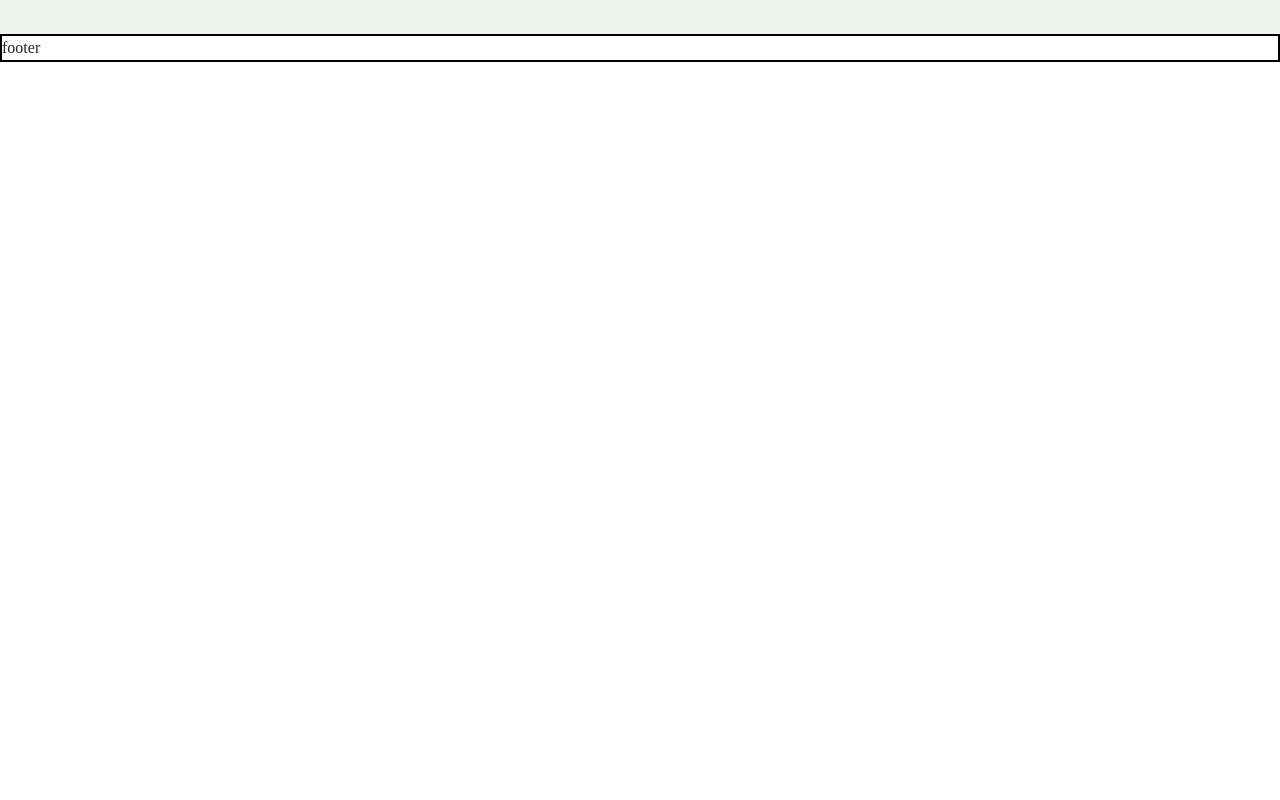
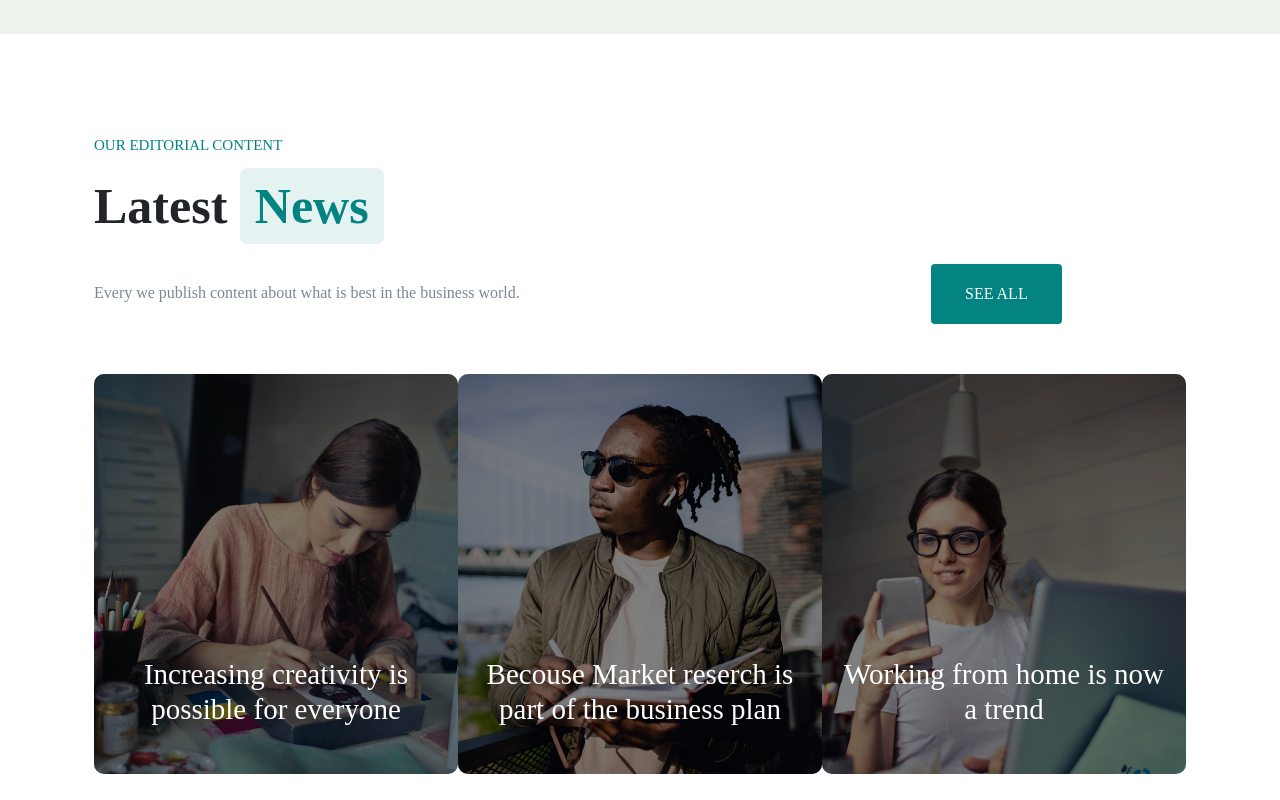
Before and after one commit to Lore0905/proj-html-vuejs, a Vue app: page / in a window 1280 px wide. Shown: the part 4040-4840 px from the top of the page. Before the commit the page ends 4102 px from the top, so only its background shows below. Built offline with nearby package versions, Linux system fonts and the light colour scheme; a small style sheet from the web is missing.

Commit message:
latest news

```diff
--- /dev/null
+++ b/src/components/CardNews.vue
@@ -0,0 +1,115 @@
+<template >
+    <div class="card-news-wrapping">
+
+        <div class="background-img">
+            <img :src="require('../assets/' + details.img + '.jpg')" alt="details.title">
+        </div>
+
+        <div class="text">
+
+            <div class="row">
+
+                <!-- col -->
+                <div class="col-6">
+                    <div class="hover-appears">
+                        <div>
+                            <i class="fas fa-user-alt"></i>
+                        </div>
+                        <!-- author name-->
+                        <div>
+                            {{details.author}}
+                        </div>
+                    </div>
+                </div>
+
+                <!-- col -->
+                <div class="col-6">
+                    <div class="hover-appears">
+                        <div>
+                            <i class="far fa-clock"></i>
+                        </div>
+                        <!-- day upload -->
+                        <div>
+                            2 Days Ago
+                        </div>
+                    </div>
+                </div>
+
+            </div>
+
+            <!-- title -->
+            <h6>{{details.title}}</h6>
+
+            <!-- paragrafo -> solo in hover -->
+            <div class="hover-appears">
+                <p>Lorem ipsum dolor sit, amet consectetur adipisicing elit.</p>
+            </div>
+        </div>
+    </div>
+</template>
+
+<script>
+export default {
+    name: "CardNews",
+    props:{
+        details: Object
+    }
+}
+</script>
+
+<style lang="scss">
+.card-news-wrapping{
+    width: 400px;
+    height: 400px;
+    position: relative;
+    overflow: hidden;
+    border-radius: 10px;
+    .background-img{
+        width: 100%;
+        height: 100%;
+        overflow: hidden;
+        img{
+            width: 100%;
+            height: 100%;
+            object-fit: cover;
+        }
+    }
+    .text{
+        width: 100%;
+        height: 100%;
+        background-color: rgba($color: #000000, $alpha: 0.5);
+        position: absolute;
+        top: 0;
+        color: white;
+        display: flex;
+        flex-direction: column;
+        justify-content: end;
+        text-align: center;
+        padding: 30px 20px;
+        .row{
+            flex-grow: 1;
+            .col-6{
+                .hover-appears > div{
+                    float: left;
+                }
+                i{
+                    padding: 0px 10px;
+                }
+            }
+        }
+        h6{
+            font-size: 29px;
+            padding: 10px 0;
+        }
+    }
+}
+
+// active
+.hover-appears{
+    display: none;
+}
+.card-news-wrapping:hover .hover-appears{
+    display: block;
+}
+
+</style>
--- a/src/components/Main.vue
+++ b/src/components/Main.vue
@@ -272,6 +272,40 @@
                         </div>
                     </div>
                 </section>
+
+                <!-- latest news -->
+                <section class="latest-news">
+                    <div class="container">
+
+                        <!-- title-area -->
+                        <div class="title-area">OUR EDITORIAL CONTENT</div>
+                        <!-- title -->
+                        <h2>Latest <span class="word-enfasi">News</span></h2>
+
+                        <!-- ROW -->
+                        <div class="row">
+
+                            <!-- COL -->
+                            <div class="col-9">
+                                <!-- paragrafo -->
+                                <p>Every we publish content about what is best in the business world.</p>
+                            </div>
+
+                            <!-- COL -->
+                            <div class="col-3">
+                                <div class="btn second-btn">
+                                    <button>SEE ALL</button>
+                                </div>
+                            </div>
+
+                        </div>
+
+                        <div class="wrapping-cards-news">
+                            <CardNews v-for="(news, index) in CardNews" :key="index" :details="news"/>
+                        </div>
+                    </div>
+                </section>
+
             </div>
         </section>
 
@@ -281,11 +315,13 @@
 <script>
 import Jumbotron from './Jumbotron.vue'
 import Card from './Card.vue'
+import CardNews from './CardNews.vue'
 export default {
     name: 'Main',
     components: {
         Jumbotron,
-        Card
+        Card,
+        CardNews
     },
     data: function(){
         return{
@@ -337,7 +373,27 @@ export default {
                     paragrafo: 'Lorem ipsum dolor, sit amet consectetur adipisicing .',
                     class: 'fas fa-box'
                 }
-            ]
+            ],
+            CardNews: [
+                {
+                    title: 'Increasing creativity is possible for everyone',
+                    paragrafo: 'Lorem ipsum dolor sit, amet consectetur adipisicing elit.',
+                    author: 'Andrea Miller',
+                    img: 'news-1'
+                },
+                {
+                    title: 'Becouse Market reserch is part of the business plan',
+                    paragrafo: 'Lorem ipsum dolor sit, amet consectetur adipisicing elit.',
+                    author: 'Andrea Miller',
+                    img: 'news-2'
+                },
+                {
+                    title: 'Working from home is now a trend',
+                    paragrafo: 'Lorem ipsum dolor sit, amet consectetur adipisicing elit.',
+                    author: 'Andrea Miller',
+                    img: 'news-3'
+                }
+            ],
         }
     }
 }
@@ -495,12 +551,42 @@ main{
             }
         }
     }
-}
-// dinamiche
-.popular-price{
-    transform: scaleY(1.07);
+    // dinamiche
+    .popular-price{
+        transform: scaleY(1.07);
+    }
+    // LATEST NEWS
+    .latest-news{
+        padding: $paddingsection;
+        .container{
+            h2{
+                padding: 20px 0;
+            }
+            .row{
+                align-items: baseline;
+                .col-9{
+                    color: $grey;
+                }
+                .col-3{
+                    .second-btn{
+                        background-color: $color2;
+                    }
+                }
+            }
+            .wrapping-cards-news{
+                padding: 50px 0;
+                display: flex;
+                justify-content: space-between;
+            }
+        }
+    }
+
 }
 
 
 
+
+
+
+
 </style>
```
